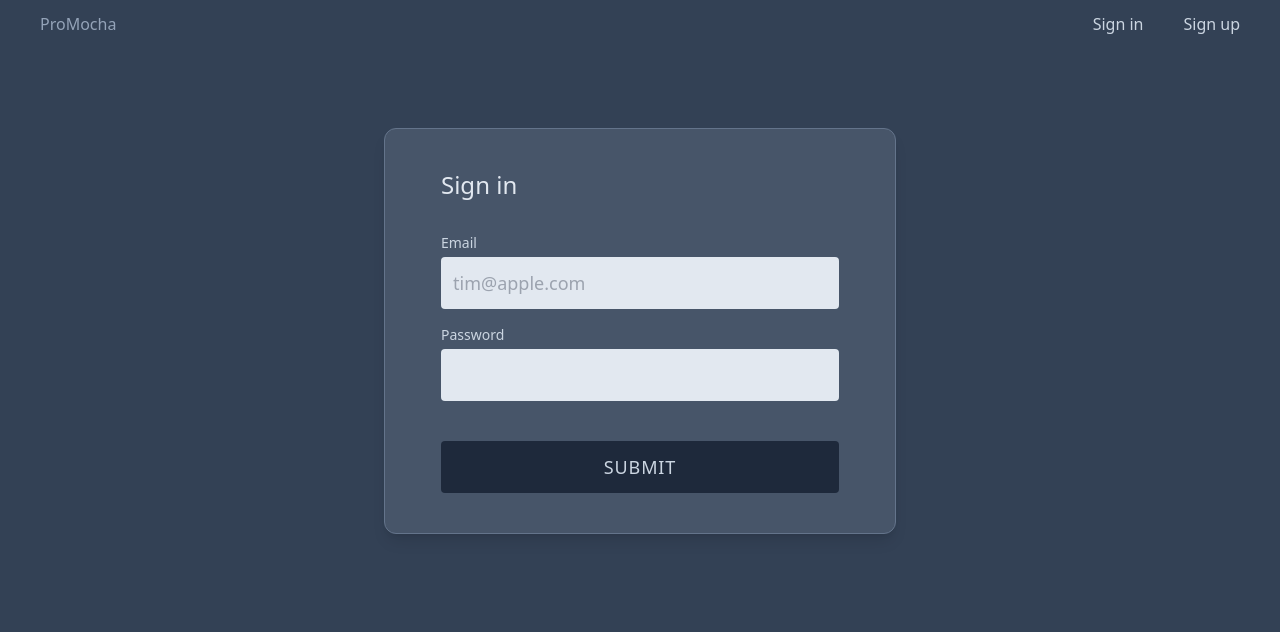
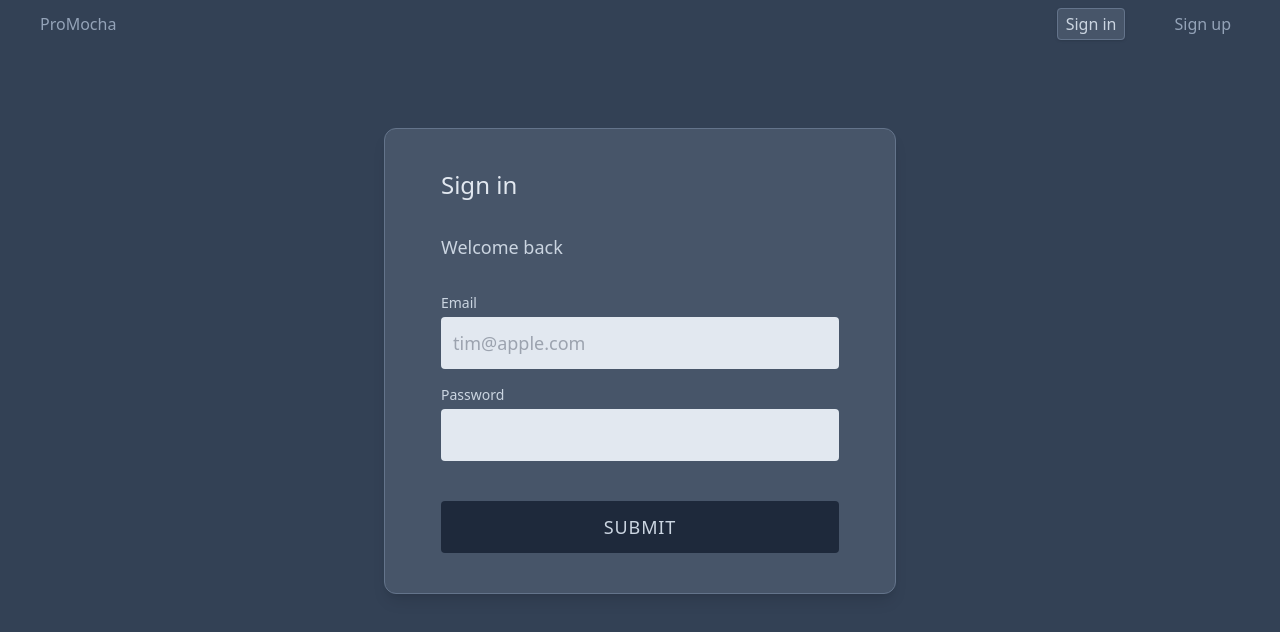
Before and after one commit to daniel-black/promocha, a Next.js app: page /sign-in in a window 1280 px wide. Shown: the top 632 px of the page. Built offline with nearby package versions, Linux system fonts and the light colour scheme.

Commit message:
polish on sign-in/up pages

```diff
--- /dev/null
+++ b/src/app/(auth)/active-auth-links.tsx
@@ -0,0 +1,26 @@
+'use client';
+
+import Link from "next/link";
+import { useSelectedLayoutSegment } from 'next/navigation';
+
+export default function ActiveAuthLinks() {
+  const s = useSelectedLayoutSegment();
+  const isSignIn = s === 'sign-in';
+
+  return (
+    <div className="space-x-4 sm:space-x-10">
+      <Link
+        href={'/sign-in'}
+        className={`${isSignIn ? 'bg-slate-600 border-slate-500 shadow': 'text-slate-400 border-slate-700 hover:border-slate-500'} rounded py-1 px-2 border transition-all duration-100 ease-in-out`}
+      >
+        Sign&nbsp;in
+      </Link>
+      <Link
+        href={'/sign-up'}
+        className={`${isSignIn ? 'text-slate-400 border-slate-700 hover:border-slate-500' : 'bg-slate-600 shadow border-slate-500'} rounded border py-1 px-2 transition-all duration-100 ease-in-out`}
+      >
+        Sign&nbsp;up
+      </Link>
+    </div>
+  )
+}
--- a/src/app/(auth)/auth-navbar.tsx
+++ b/src/app/(auth)/auth-navbar.tsx
@@ -1,13 +1,11 @@
 import Link from "next/link";
+import ActiveAuthLinks from "./active-auth-links";
 
 export default function AuthNavbar() {
   return (
     <nav className="flex justify-between items-center sm:space-x-10 px-4 sm:px-10 py-3 text-slate-300">
       <Link href={'/'} className="text-slate-400">ProMocha</Link>
-      <div className="space-x-4 sm:space-x-10">
-        <Link href={'/sign-in'}>Sign&nbsp;in</Link>
-        <Link href={'/sign-up'}>Sign&nbsp;up</Link>
-      </div>
+      <ActiveAuthLinks />
     </nav>
   );
 }
--- a/src/app/(auth)/form.tsx
+++ b/src/app/(auth)/form.tsx
@@ -41,7 +41,7 @@ export default function Form({ type }: FormProps) {
   return (
     <section className="px-6 sm:px-14 py-10 mt-20 space-y-8 bg-slate-600 shadow-lg rounded-xl mx-2 w-full max-w-lg border border-slate-500">
       <h1 className="text-2xl text-slate-200">Sign {type}</h1>
-
+      <h2 className='text-lg text-slate-300'>{type === 'in' ? 'Welcome back' : 'Please create an account'}</h2>
       <form onSubmit={handleSubmit(onSubmit)} className="space-y-4">
         <div className='space-y-1'>
           <label className="block text-sm text-slate-300">Email</label>
```
